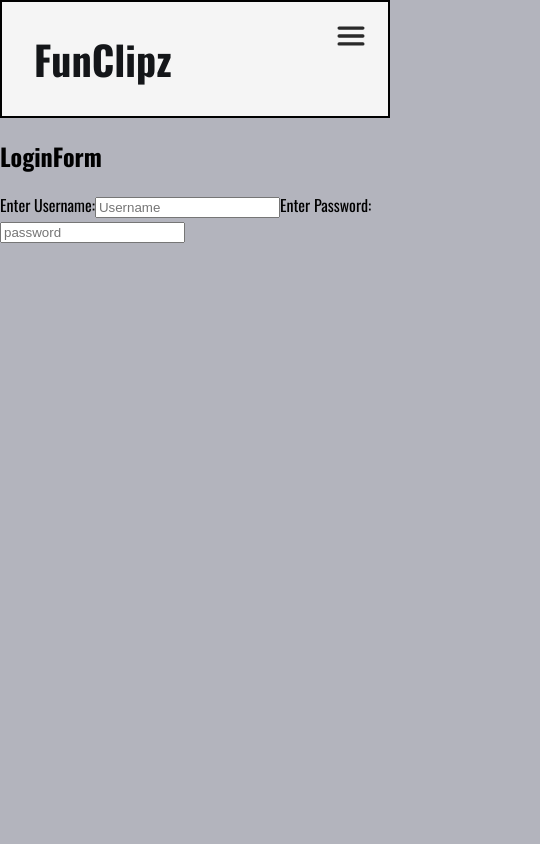
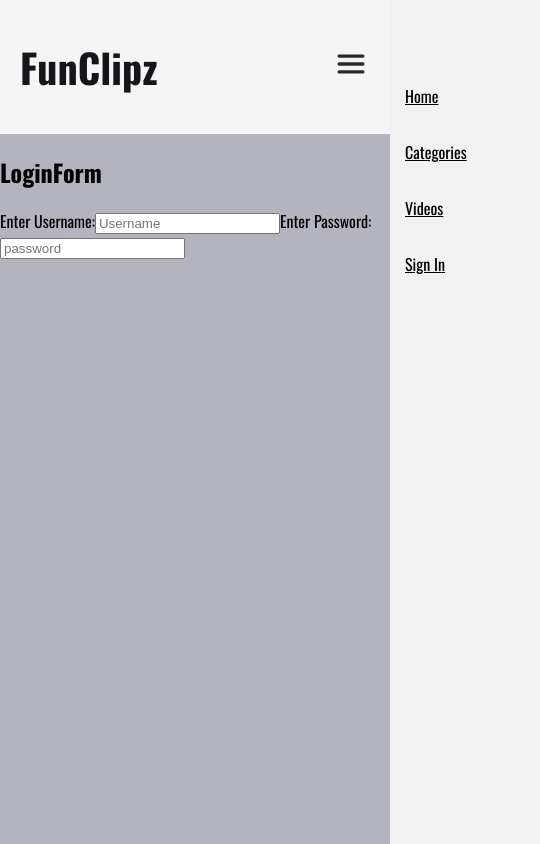
Before and after one commit to RicoMedi/fun-clips, a React (Create React App) app: page /login in a window 390 px wide. Shown: the whole page, 540 px wide, since content can reach past the window. Built offline with nearby package versions, Linux system fonts and the light colour scheme.

Commit message:
sidebar fixed

```diff
--- a/package.json
+++ b/package.json
@@ -6,6 +6,8 @@
     "@testing-library/jest-dom": "^5.17.0",
     "@testing-library/react": "^13.4.0",
     "@testing-library/user-event": "^13.5.0",
+    "framer": "^2.4.1",
+    "motion": "^10.17.0",
     "react": "^18.3.1",
     "react-dom": "^18.3.1",
     "react-hook-form": "^7.51.3",
--- a/src/App.js
+++ b/src/App.js
@@ -13,7 +13,6 @@ function App() {
     <div className="App">
       <BrowserRouter>
         <NavBar />
-
         <Routes>
           <Route exact path="/" element={<HomePage />} />
           <Route exact path="/login" element={<LoginForm />} />
--- a/src/nav/HamburgerMenu.js
+++ b/src/nav/HamburgerMenu.js
@@ -2,6 +2,7 @@ import React, { useState } from "react";
 import MenuButton from "../assets/menu-button.svg";
 import CloseButton from "../assets/close-button.svg";
 import { Link } from "react-router-dom";
+import { motion } from "framer-motion";
 
 export const HamburgerMenu = () => {
   const [showMenu, setShowMenu] = useState(false);
@@ -12,40 +13,49 @@ export const HamburgerMenu = () => {
 
   return (
     <div className="menu-button-mobile" onClick={handleClick}>
-      {showMenu ? (
-        <div className="sidebar">
+      <motion.div
+        initial={{ opacity: 0, x: "100%" }}
+        animate={{
+          opacity: showMenu ? 1 : 1,
+          x: showMenu ? "0%" : "100%",
+        }}
+        transition={{ duration: 0.5 }}
+        className="sidebar"
+      >
+        {showMenu && (
           <img
             src={CloseButton}
-            height={"38px"}
-            width={"38px"}
+            height={"28px"}
+            width={"28px"}
             alt="Close menu button"
             className="close-menu-button"
             onClick={handleClick}
           />
+        )}
         <div className="nav-list">
-            <li className="active" >
-              <Link to="/" style={{color:'black'}}>
+          <li className="active">
+            <Link to="/" style={{ color: "black" }}>
               Home
             </Link>
           </li>
           <li className="active">
-              <Link to="/categories" style={{color:'black'}}>
+            <Link to="/categories" style={{ color: "black" }}>
               Categories
             </Link>
           </li>
           <li className="active">
-              <Link to="/videos"style={{color:'black'}} >
+            <Link to="/videos" style={{ color: "black" }}>
               Videos
             </Link>
           </li>
           <li className="active">
-              <Link to="/signin" style={{color:'black'}} >
+            <Link to="/signin" style={{ color: "black" }}>
               Sign In
             </Link>
           </li>
         </div>
-        </div>
-      ) : (
+      </motion.div>
+      {!showMenu && (
         <img
           src={MenuButton}
           height={"38px"}
--- a/src/nav/Nav.css
+++ b/src/nav/Nav.css
@@ -1,14 +1,16 @@
 .nav {
   background-color: #f5f5f5;
-  border: 2px solid;
-  text-align: left;
+  padding: 10px 20px; /* Add padding to provide space around the content */
+  display: flex; /* Use flexbox to align items */
+  align-items: center; /* Align items vertically */
 }
+
 .nav-title {
   font-size: 2.5rem;
   color: #141619;
   font-family: "Oswald";
   font-weight: 900;
-  padding-left: 2rem;
+  margin-right: auto; /* Pushes the HamburgerMenu to the right */
 }
 
 .regular-nav {
@@ -27,16 +29,13 @@
 @media screen and (max-width: 768px) {
   .menu-button-mobile {
     display: block;
+
   }
-  .menu-button {
-    display: block;
-    position: absolute;
-    top: 2%;
-    left: 85%;
-  }
+
   .close-menu-button {
-    padding-left: 6rem;
-    padding-top: 2rem;
+   position: fixed;
+   top: 3%;
+   left: 2%;
   }
 
   .sidebar {
@@ -47,7 +46,7 @@
     position: absolute;
     top: 0;
     right: 0;
-    height: 100%;
+    height: 100dvh;
     overflow: auto;
   }
   .nav-list {
@@ -55,12 +54,10 @@
     display: flex;
     flex-direction: column;
     gap: 2rem;
-    padding-top: 2rem;
-    padding-bottom: 2rem;
-    text-align: center;
-    letter-spacing: normal;
-    padding-left: 2rem;
-    padding-right: 2rem;
+    text-align: left;
+    position: fixed;
+    top: 10%;
+    left: 10%;
   }
 
   .nav-list li:active {
```
Also changed, not shown: 1 other file (tests, documents, lock files or other folders). Lines whose indentation alone changed are shown as unchanged.
